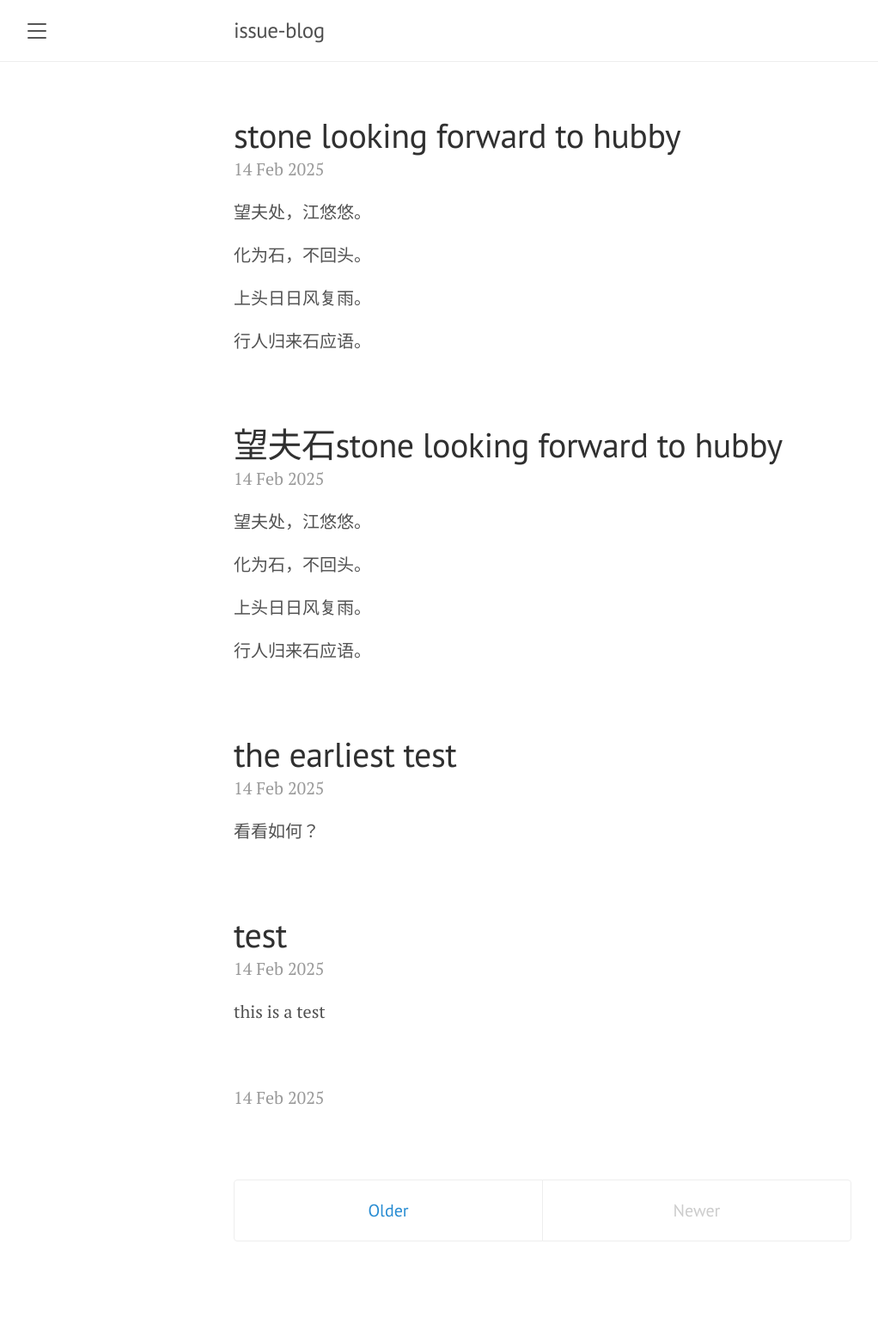
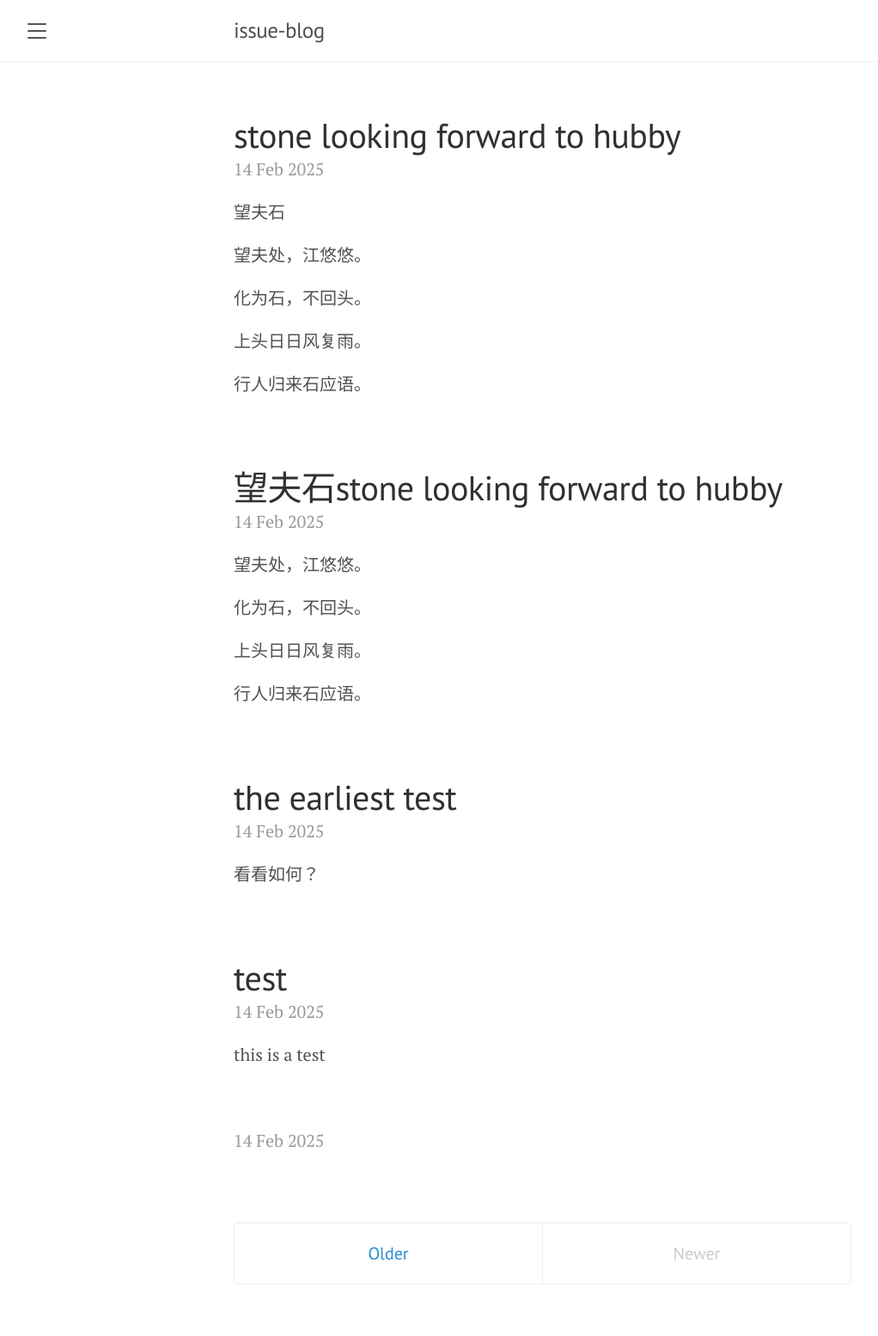
Before and after one commit to briteming/wib, a Jekyll site: the page built from index.html, in a window 1280 px wide. Shown: the whole page at 86% size, without its empty margins (8-1030 px from the left). Built offline with Jekyll 4.4.1, drawn with Linux system fonts in a browser that asks for light colours; the list of posts is cut into pages by our own code; before the commit the page ends 1504 px from its top, so only the background shows below that.

Commit message:
Create post for issue #3

```diff
--- a/_posts/2025-02-14-stone-looking-forward-to-hubby.md
+++ b/_posts/2025-02-14-stone-looking-forward-to-hubby.md
@@ -1,8 +1,10 @@
 ---
 title: stone looking forward to hubby
 layout: post
-date: 2025-02-14 06:13 +0000
+date: 2025-02-14 06:14 +0000
 ---
+
+望夫石
 
 望夫处，江悠悠。
 
```
